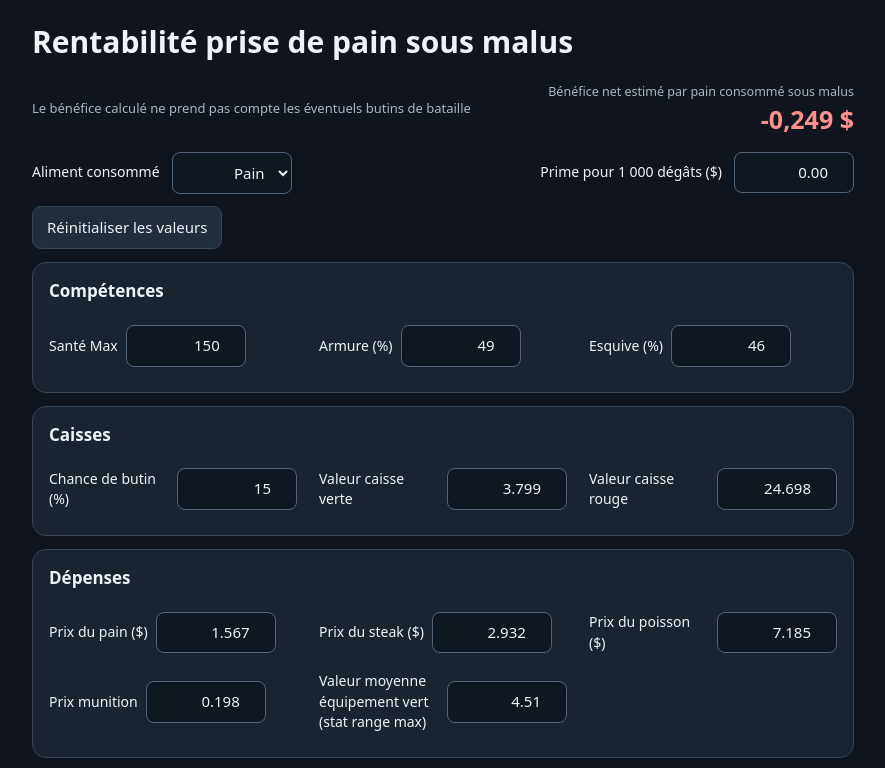
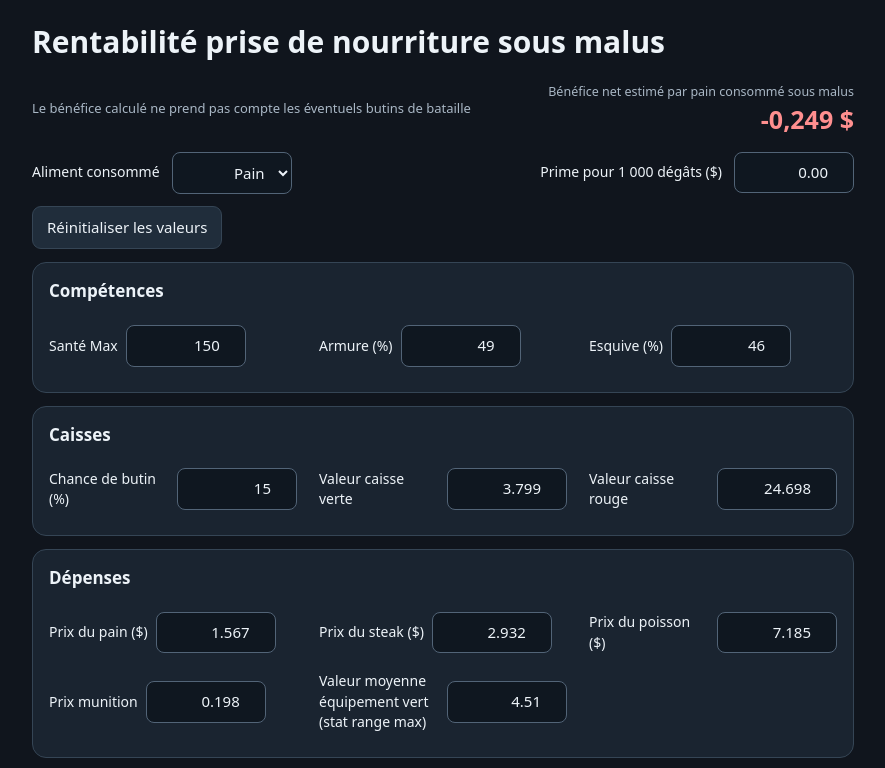
Before and after one commit to Edgarinhoho/warera-pain-simulator, a plain HTML site: page index.html in a window 1280 px wide. Shown: the top 768 px of the page, without its empty margins (197-1082 px from the left). Drawn offline with Linux system fonts and the light colour scheme.

Commit message:
Update header text for food profitability

```diff
--- a/index.html
+++ b/index.html
@@ -43,7 +43,7 @@ gap:8px;
 <body>
 <main>
 <header>
-  <h1>Rentabilité prise de pain sous malus</h1>
+  <h1>Rentabilité prise de nourriture sous malus</h1>
   <p class="subtitle">Le bénéfice calculé ne prend pas compte les éventuels butins de bataille</p>
   <div class="netbox"><small>Bénéfice net estimé par pain consommé sous malus</small><div class="net" id="topNet">—</div></div>
 </header>
```
